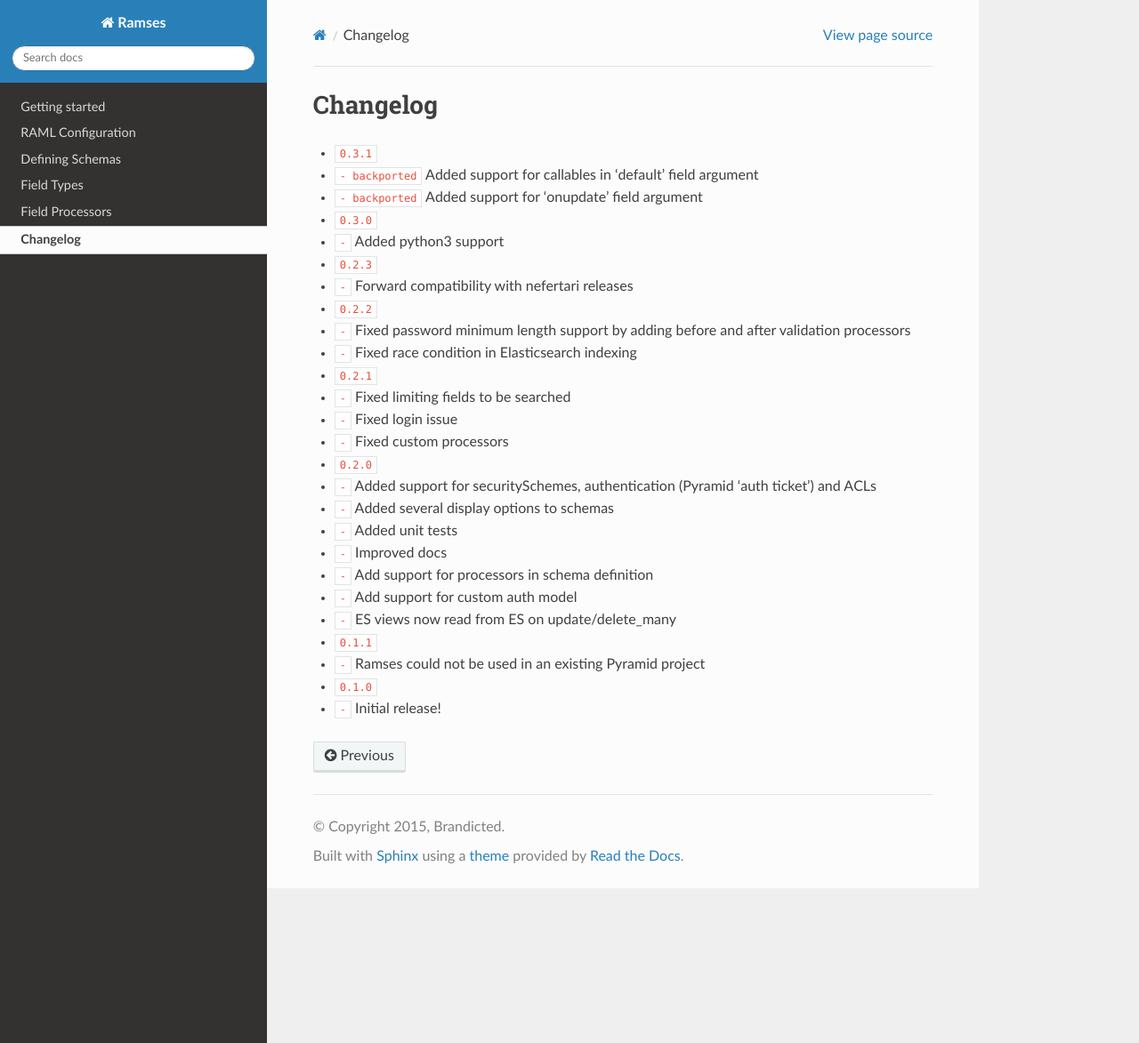
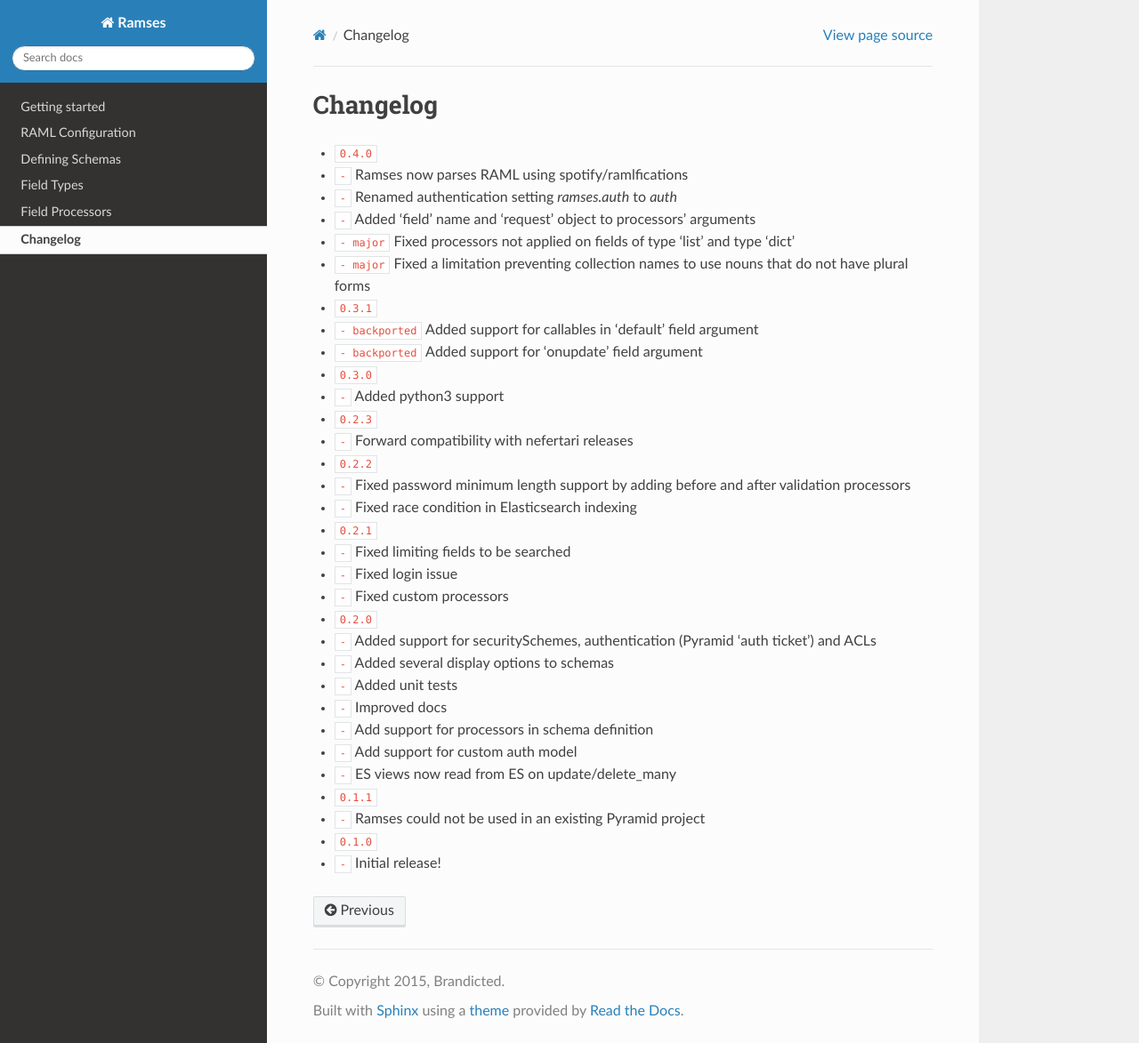
Before and after one commit to ramses-tech/ramses, a Sphinx documentation site: the page built from docs/source/changelog.rst, in a window 1280 px wide and 1173 px high. Shown: the whole window at 89% size. Built offline with Sphinx 7.4.7 and the Read the Docs theme 2.0.0, drawn with Linux system fonts in a browser that asks for light colours; cross-references to code outside the pages are shown as plain code.

Commit message:
updated documentation and added changelog for version 0.4.0

```diff
--- a/docs/source/changelog.rst
+++ b/docs/source/changelog.rst
@@ -1,5 +1,12 @@
 Changelog
 =========
+
+* :release:`0.4.0 <2015-08-x>`
+* :support:`-` Ramses now parses RAML using spotify/ramlfications
+* :feature:`-` Renamed authentication setting `ramses.auth` to `auth`
+* :feature:`-` Added 'field' name and 'request' object to processors' arguments
+* :bug:`- major` Fixed processors not applied on fields of type 'list' and type 'dict'
+* :bug:`- major` Fixed a limitation preventing collection names to use nouns that do not have plural forms
 
 * :release:`0.3.1 <2015-07-07>`
 * :support:`- backported` Added support for callables in 'default' field argument
--- a/docs/source/conf.py
+++ b/docs/source/conf.py
@@ -154,7 +154,7 @@ if not on_rtd:  # only import and set the theme if we're building docs locally
 # Add any paths that contain custom static files (such as style sheets) here,
 # relative to this directory. They are copied after the builtin static files,
 # so a file named "default.css" will overwrite the builtin "default.css".
-html_static_path = ['_static']
+# html_static_path = ['_static']
 
 # Add any extra paths that contain custom files (such as robots.txt or
 # .htaccess) here, relative to this directory. These files are copied
--- a/docs/source/processors.rst
+++ b/docs/source/processors.rst
@@ -25,7 +25,7 @@ E.g.
         return (kwargs['new_value'] or '').lower()
 
 
-To apply processors to your fields, see the :ref:`Field Processors documentation<field-processors>`. Note that you can use Nefertari's `Wrapper API <https://nefertari.readthedocs.org/en/stable/database_backends.html#id1>`_ by importing the engine module: ``from nefertari import engine``.
+To apply processors to your fields, see the :ref:`Field Processors documentation<field-processors>`. Note that you can use Nefertari's `Wrapper API <https://nefertari.readthedocs.org/en/stable/models.html#wrapper-api>`_ by importing the engine module: ``from nefertari import engine``.
 
 
 Other Things You Can Do
--- a/docs/source/raml.rst
+++ b/docs/source/raml.rst
@@ -3,10 +3,11 @@ RAML Configuration
 
 You can read the full RAML specs `here <http://raml.org/spec.html>`_.
 
+
 Authentication
 --------------
 
-In order to enable authentication, add the ``auth`` paramer to your .ini file.
+In order to enable authentication, add the ``auth`` paramer to your .ini file:
 
 .. code-block:: ini
 
@@ -34,6 +35,7 @@ A few convenience routes will be automatically added:
 * GET ``/auth/logout``: logout currently logged-in user
 * GET ``/users/self``: returns currently logged-in user
 
+
 ACLs
 ----
 
@@ -56,6 +58,7 @@ In your ``securitySchemes``, you can add as many ACLs as you need. Then you can
     (...)
     /items:
         securedBy: [read_only_users]
+
 
 Enabling HTTP Methods
 ---------------------
```
Also changed, not shown: docs/source/fields.rst (+4 -5 lines), docs/source/getting_started.rst (+10 -1 lines).
